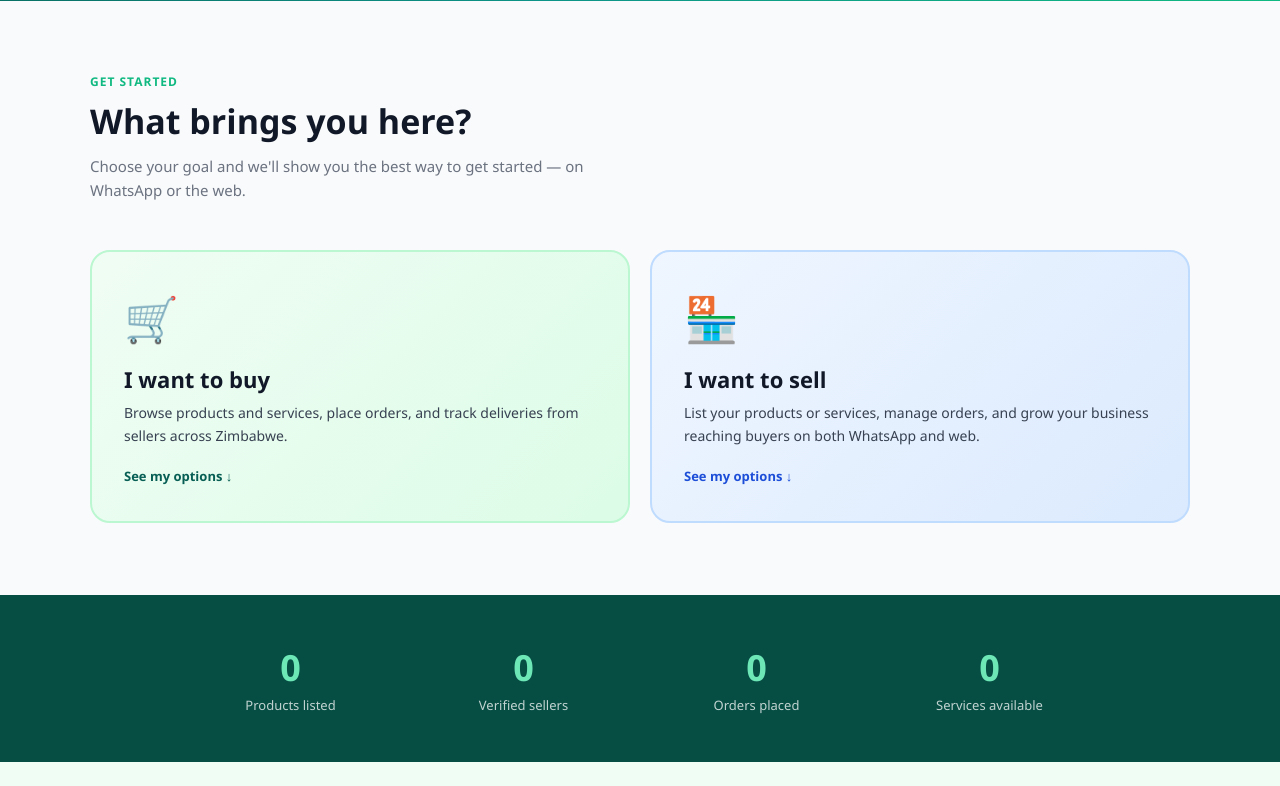
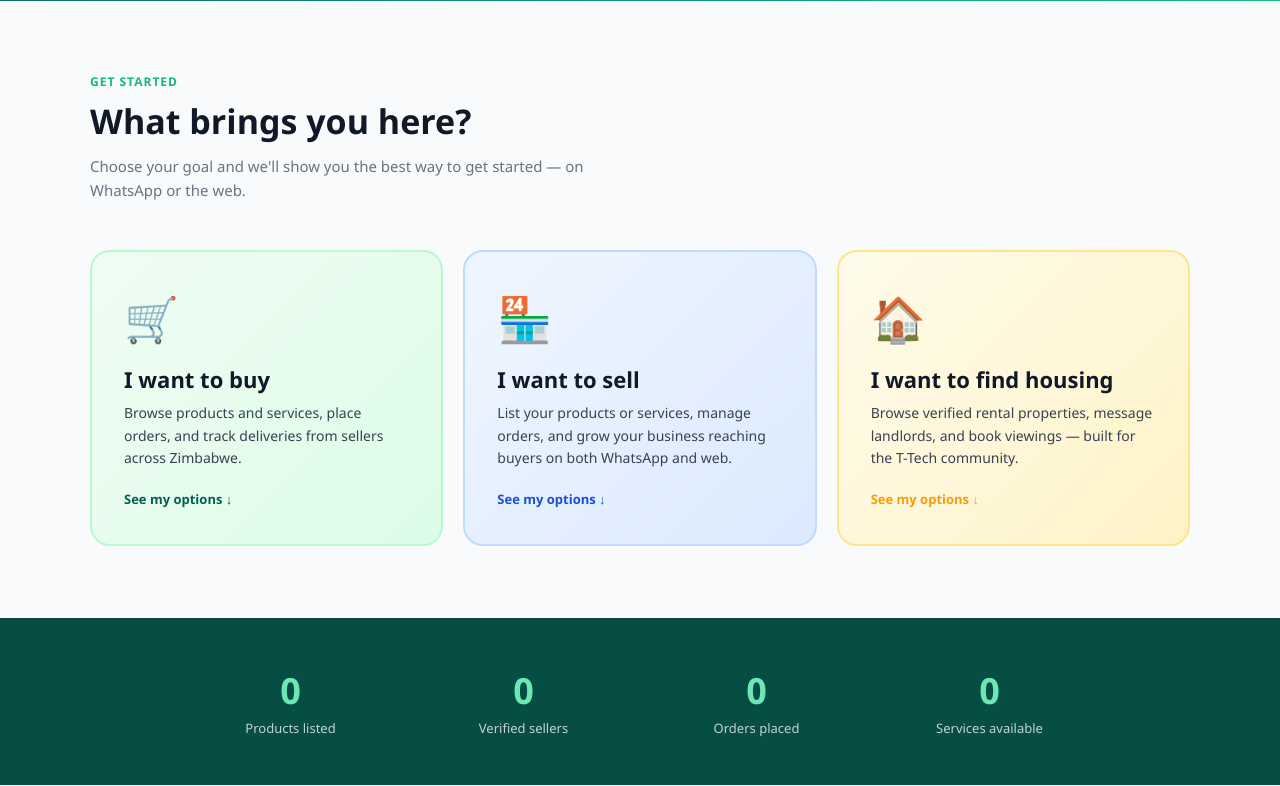
Before and after one commit to TerryTaku2/Chatbot, a Flask app: page / in a window 1280 px wide. Shown: the part 594-1380 px from the top of the page. Run offline with Flask 3, Linux system fonts and the light colour scheme; data that the repository does not hold is empty; parts of the project's set-up code (start-up, migrations or seed data) failed here and were passed over; some libraries are stand-ins or nearby versions.

Commit message:
Add a third "I want to find housing" path to the landing page
The landing page's "What brings you here?" section only offered Buyer/Seller
paths, each with a WhatsApp-vs-Web channel choice, even though the merged app
now also has the accommodation platform and its own WhatsApp property-enquiry
flow. Added a matching Housing path with the same WhatsApp Bot / Web Platform
choice, and generalized togglePath() (previously a buyer/seller binary) to
handle any number of paths via lookup instead of a ternary.

Co-Authored-By: Claude Sonnet 5 <noreply@anthropic.com>

```diff
--- a/templates/landing.html
+++ b/templates/landing.html
@@ -48,13 +48,15 @@
     .section-sub{font-size:15px;color:#6b7280;max-width:560px;line-height:1.6;margin-bottom:48px}
 
     /* ── Choose path ── */
-    .path-grid{display:grid;grid-template-columns:1fr 1fr;gap:20px}
+    .path-grid{display:grid;grid-template-columns:repeat(3,1fr);gap:20px}
+    @media(max-width:900px){.path-grid{grid-template-columns:1fr 1fr}}
     @media(max-width:700px){.path-grid{grid-template-columns:1fr}}
     .path-card{border-radius:20px;padding:36px 32px;cursor:pointer;transition:transform .2s,box-shadow .2s;
                border:2px solid transparent;text-decoration:none;display:block}
     .path-card:hover{transform:translateY(-4px);box-shadow:0 16px 40px rgba(0,0,0,.12)}
     .path-card.buyer{background:linear-gradient(135deg,#f0fdf4,#dcfce7);border-color:#bbf7d0}
     .path-card.seller{background:linear-gradient(135deg,#eff6ff,#dbeafe);border-color:#bfdbfe}
+    .path-card.housing{background:linear-gradient(135deg,#fffbeb,#fef3c7);border-color:#fde68a}
     .path-card .pc-icon{font-size:44px;margin-bottom:16px}
     .path-card h3{font-size:22px;font-weight:800;color:#111827;margin-bottom:8px}
     .path-card p{font-size:14px;color:#374151;line-height:1.6;margin-bottom:20px}
@@ -163,6 +165,14 @@
         <p>List your products or services, manage orders, and grow your business reaching buyers on both WhatsApp and web.</p>
         <div class="pc-arrow" style="color:#1d4ed8">See my options ↓</div>
       </a>
+
+      <!-- Housing -->
+      <a class="path-card housing" onclick="togglePath('housing', this); return false;" href="#">
+        <div class="pc-icon">🏠</div>
+        <h3>I want to find housing</h3>
+        <p>Browse verified rental properties, message landlords, and book viewings — built for the T-Tech community.</p>
+        <div class="pc-arrow" style="color:#f59e0b">See my options ↓</div>
+      </a>
     </div>
 
     <!-- Buyer channels -->
@@ -264,6 +274,55 @@
       </div>
     </div>
 
+    <!-- Housing channels -->
+    <div class="channels-wrap" id="housing-channels">
+      <p class="channels-intro" style="border-left-color:#f59e0b">Choose how you want to find a place:</p>
+      <div class="channel-grid">
+
+        <div class="channel-card">
+          <div class="ch-top">
+            <div class="ch-icon">📱</div>
+            <div>
+              <h4>WhatsApp Bot</h4>
+              <span class="ch-tag ch-tag-wa">WhatsApp</span>
+            </div>
+          </div>
+          <p>Chat with our bot to browse available properties, ask about a listing, and book a viewing — all without leaving WhatsApp.</p>
+          <div class="best-for">Best for:</div>
+          <div class="tags">
+            <span class="tag">📵 Low data users</span>
+            <span class="tag">💬 Quick property enquiries</span>
+            <span class="tag">🔔 Viewing reminders</span>
+          </div>
+          <a class="ch-btn ch-btn-wa" href="https://wa.me/{{ wa_number }}?text=I+want+to+find+housing" target="_blank">
+            💬 Chat to Find Housing
+          </a>
+        </div>
+
+        <div class="channel-card">
+          <div class="ch-top">
+            <div class="ch-icon">🌐</div>
+            <div>
+              <h4>Housing Platform</h4>
+              <span class="ch-tag ch-tag-web">Website</span>
+            </div>
+          </div>
+          <p>Browse listings with photos, filter by price and city, message landlords directly, and manage bookings from a full dashboard.</p>
+          <div class="best-for">Best for:</div>
+          <div class="tags">
+            <span class="tag">🔍 Search & filter listings</span>
+            <span class="tag">📸 Photo galleries</span>
+            <span class="tag">📅 Book & track viewings</span>
+          </div>
+          <div style="display:flex;gap:10px;flex-wrap:wrap">
+            <a class="ch-btn ch-btn-blue" href="/accommodation/browse">🏠 Browse Properties</a>
+            <a class="ch-btn" style="background:#f3f4f6;color:#374151" href="/accommodation/login">🔑 Sign In</a>
+          </div>
+        </div>
+
+      </div>
+    </div>
+
   </div>
 </section>
 
@@ -354,23 +413,20 @@
 </footer>
 
 <script>
+const PATH_BORDER_COLORS = {buyer: '#34d399', seller: '#60a5fa', housing: '#f59e0b'};
+
 function togglePath(type, el) {
-  const buyerChannels  = document.getElementById('buyer-channels');
-  const sellerChannels = document.getElementById('seller-channels');
-  const cards          = document.querySelectorAll('.path-card');
-
-  const targetChannels = type === 'buyer' ? buyerChannels : sellerChannels;
-  const otherChannels  = type === 'buyer' ? sellerChannels : buyerChannels;
+  const allChannels   = document.querySelectorAll('.channels-wrap');
+  const cards         = document.querySelectorAll('.path-card');
+  const targetChannels = document.getElementById(type + '-channels');
   const isOpen         = targetChannels.classList.contains('open');
 
-  // Close both, reset card borders
-  buyerChannels.classList.remove('open');
-  sellerChannels.classList.remove('open');
+  allChannels.forEach(c => c.classList.remove('open'));
   cards.forEach(c => c.style.borderColor = '');
 
   if (!isOpen) {
     targetChannels.classList.add('open');
-    el.style.borderColor = type === 'buyer' ? '#34d399' : '#60a5fa';
+    el.style.borderColor = PATH_BORDER_COLORS[type] || '';
     targetChannels.scrollIntoView({behavior:'smooth', block:'nearest'});
   }
 }
```
